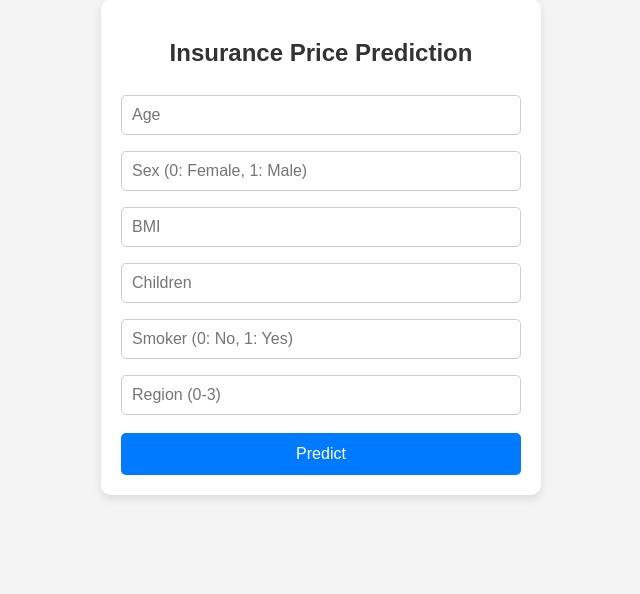
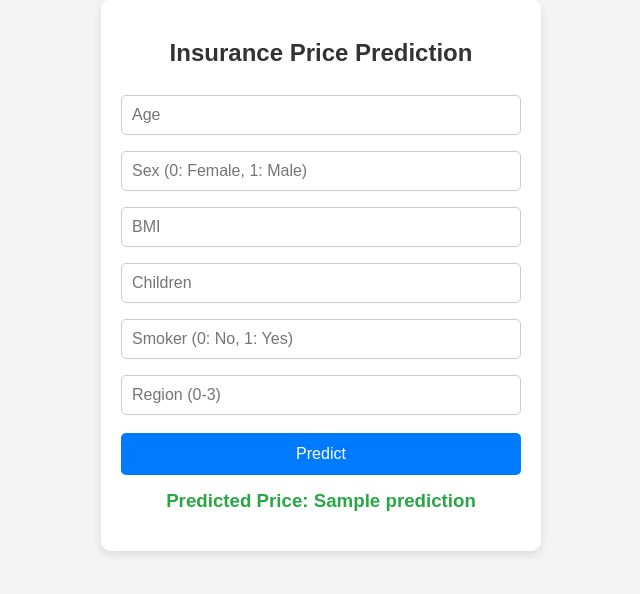
Before and after one commit to mohdfarhan254/Medical-Insurance-Price-Prediction, a Flask app: template templates/index.html in a window 1280 px wide. Shown: the part 51-645 px from the top of the page, without its empty margins (319-959 px from the left). Run offline with Flask 3, Linux system fonts and the light colour scheme; the template is opened without the code that fills it: most values are stand-ins (such as "Sample title", 1, 10 or a date in 2020); parts of the project's set-up code (start-up, migrations or seed data) failed here and were passed over.

Commit message:
Fixed lock file issue and committed changes

```diff
--- a/templates/index.html
+++ b/templates/index.html
@@ -65,9 +65,9 @@
             <input type="number" name="region" placeholder="Region (0-3)" required>
             <button type="submit">Predict</button>
         </form>
-        <!-- {% if prediction %}
+        {% if prediction %}
         <h3>Predicted Price: {{ prediction }}</h3>
-        {% endif %} -->
+        {% endif %}
     </div>
 </body>
 </html>
```
